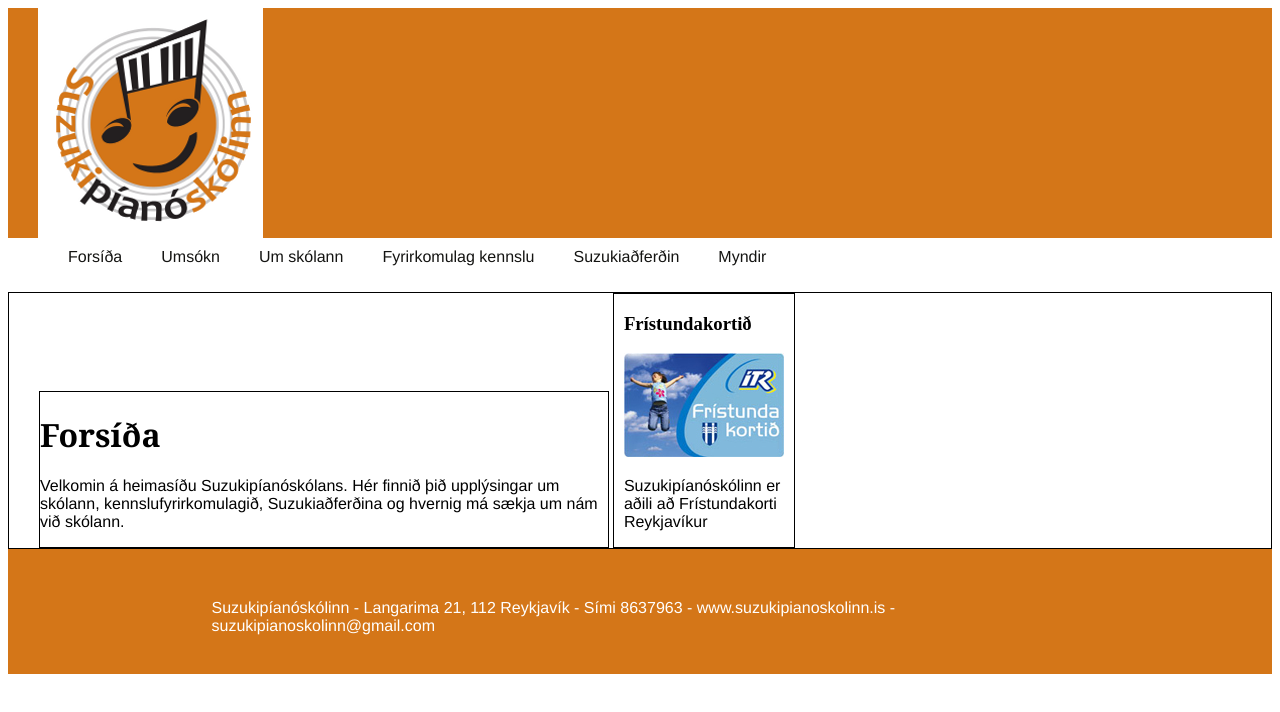
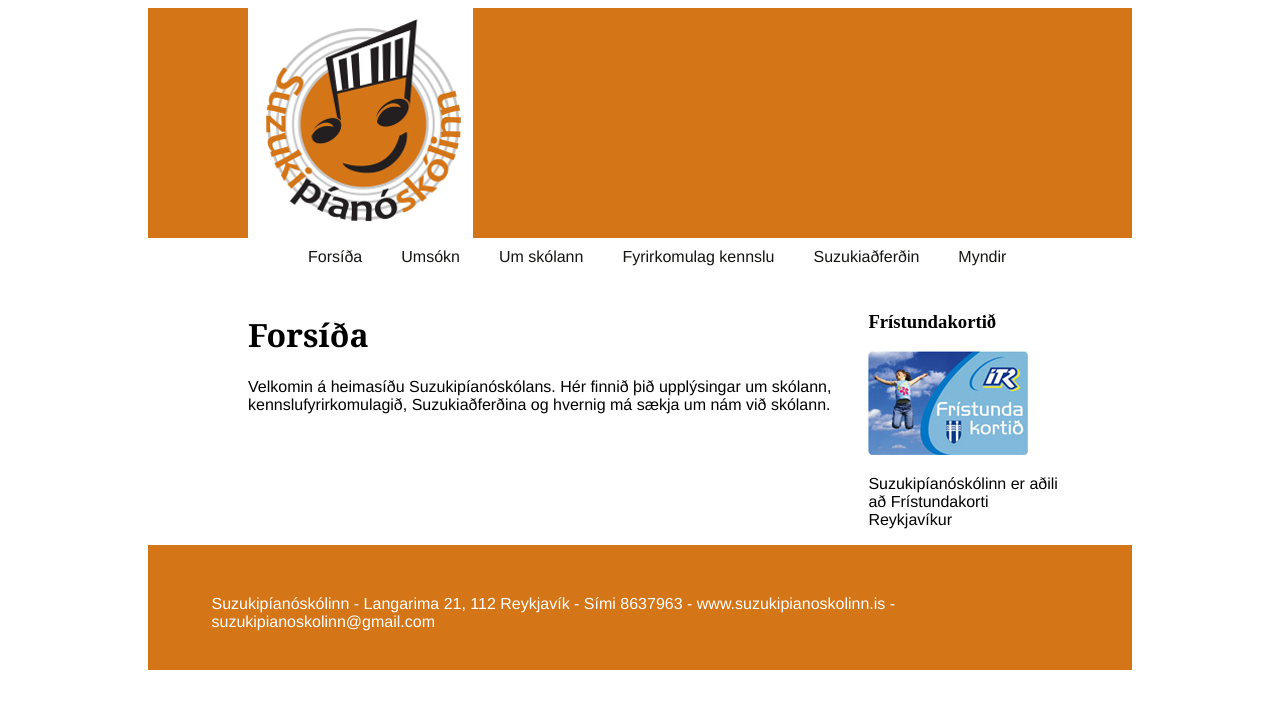
Before and after one commit to Bangsadrengur/squealing-octo-rutabaga, a plain HTML site: page index.html in a window 1280 px wide. Drawn offline with Linux system fonts and the light colour scheme; a web font is replaced by a local one.

Commit message:
Cleanup, síða minnkuð og miðjuð

```diff
--- a/index.html
+++ b/index.html
@@ -1,5 +1,6 @@
 <!DOCTYPE HTML>
 <head>
+    <meta charset="UTF-8">
     <link href="stylesheet.css" rel="stylesheet" type"text/css"/>
     <title>Suzukipíanóskólinn</title>
 </head>
@@ -19,7 +20,6 @@
         <li><a href="index.html">Myndir</a></li>
     </ul>
     </nav>
-    <div class="main">
     <div class="left">
         <h1>Forsíða</h1>
         <p>
@@ -35,7 +35,6 @@
         </a>
         <p>Suzukipíanóskólinn er aðili að Frístundakorti Reykjavíkur</p>
     </div>
-    </div>
     <div id="footer">
         <p>Suzukipíanóskólinn - Langarima 21, 112 Reykjavík - Sími 8637963 -
         www.suzukipianoskolinn.is - suzukipianoskolinn@gmail.com</p>
--- a/stylesheet.css
+++ b/stylesheet.css
@@ -25,7 +25,7 @@ h1
     display: block;
     background-color: #d47618;
     height: 230px;
-    padding-left: 30px;
+    padding-left: 100px;
 }
 
 #footer
@@ -44,58 +44,25 @@ h1
     padding: 50px;
 }
 
-/*#navbar
-{
-    margin-left: 30px;
-}
-
-#navbar a
-{
-    font-family: "Source Sans Pro", Helvetica, sans-serif;
-    text-decoration: none;
-    color: #141412;
-    padding: 10px 20px 10px 20px;
-    display: inline-block;
-    margin-right: -5px;
-}
-
-#navbar a:hover
-{
-    background-color: #141412;
-    color: white;
-}
-*/
-
-.main
-{
-    border: 1px solid black;
-    display: inline-block;
-    margin: auto;
-}
-
 .left
 {
-    /*float: left;*/
-    width: 45%;
-    margin-left: 30px;
-    border: 1px solid black;
-    display: inline-block;
+    float: left;
+    width: 60%;
+    margin-left: 100px;
 }
 
 .right
 {
     width: 30%;
-    /*float: left;*/
-    border: 1px solid black;
-    padding-left: 10px;
-    padding-right: 10px;
-    width: 160px;
-    display: inline-block;
+    float: left;
+    padding-left: 30px;
+    width: 200px;
 }
 
 nav
 {
     margin-top: -16px;
+    margin-left: 100px;
 }
 
 nav ul
@@ -123,3 +90,9 @@ nav li a:hover
     background-color: #141412;
     color: white;
 }
+
+html
+{
+    max-width: 1000px;
+    margin: auto;
+}
```
Lines whose indentation alone changed are shown as unchanged.
